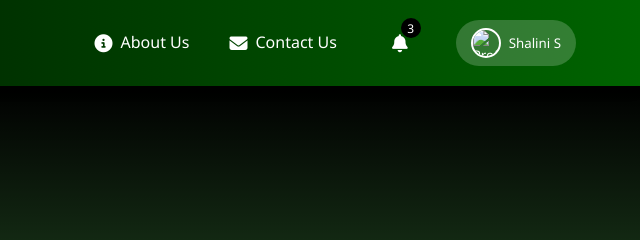
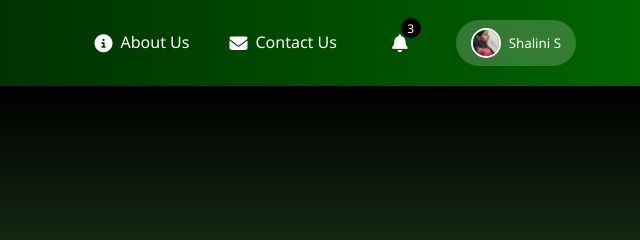
Before and after one commit to Shalini182004/Donesta---Food-Donation-platform, a plain HTML site: page doner3.html in a window 1280 px wide. Shown: the top 240 px of the page, 640-1280 px from the left. Drawn offline with Linux system fonts and the light colour scheme.

Commit message:
Update doner3.html

```diff
--- a/doner3.html
+++ b/doner3.html
@@ -604,7 +604,7 @@
             </a>
             <div class="profile-dropdown ">
                 <button class="profile-btn ">
-                    <img src="img/pro.jpg" alt="Profile">
+                    <img src="pro.jpg" alt="Profile">
                     <span>Shalini S</span>
                 </button>
                 <div class="dropdown-content">
@@ -831,4 +831,5 @@
         });
     </script>
 </body>
+
 </html>
```
